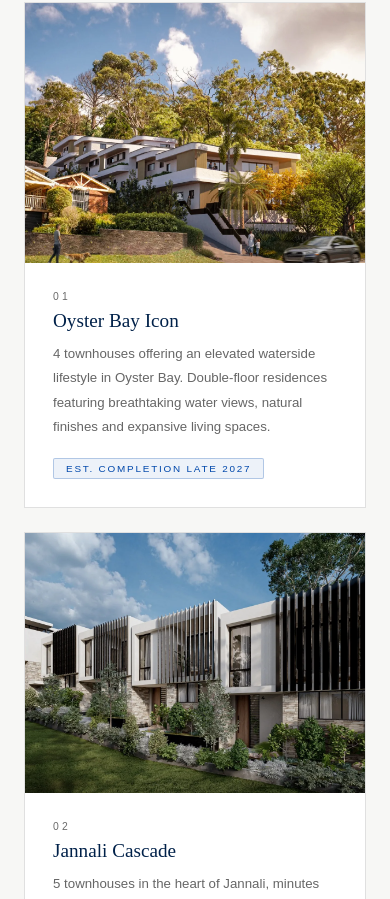
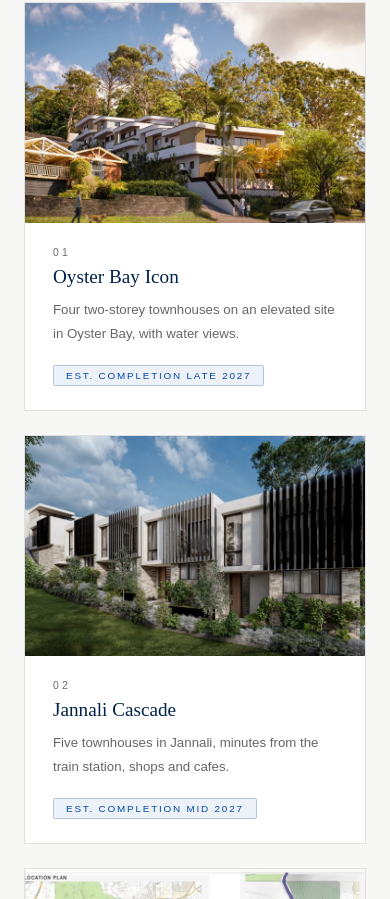
Before and after one commit to Able-Business/ablebusiness.com.au, a plain HTML site: page index.html in a window 390 px wide. Shown: the part 1101-2000 px from the top of the page. Drawn offline with Linux system fonts and the light colour scheme.

Commit message:
Plain project descriptions and a fixed 2x2 project grid
Descriptions rewritten in the same plain style as the rest of the page,
keeping only the facts the old text contained:
- Oyster Bay Icon: four two-storey townhouses, elevated site, water views
- Jannali Cascade: five townhouses, minutes from station, shops, cafes
- Ecotourism Park: timber cabins for short stays, edge of a national
  park on the Central Coast
- South West Star: four-bedroom townhouses, Sydney's South West,
  open-plan living, ensuite to each main bedroom
Dropped "breathtaking", "charming", "perfect escape", "stylish",
"designer spaces" and similar.

Layout: the grid was auto-fill with a 340px minimum, which gave three
columns plus one orphan card on wide screens. Now a fixed two columns
(one on phones, under 768px), with the header and grid sharing a
1200px centred width so the Enquire button lines up with the cards.
Card images 260px to 220px and card padding trimmed, so the 2x2 block
is 846px tall at 1440x900 and nearly fits one screen.

Checked at 1440, 1024, 820 (two columns) and 375 (one column), no
horizontal scroll, no console errors.

Co-Authored-By: Claude Opus 5.5 <noreply@anthropic.com>

```diff
--- a/index.html
+++ b/index.html
@@ -92,12 +92,13 @@
   /* PROJECTS */
   #projects{background:var(--off-white);}
   .projects-header{display:flex;justify-content:space-between;align-items:flex-end;margin-bottom:56px;flex-wrap:wrap;gap:20px;}
-  .projects-grid{display:grid;grid-template-columns:repeat(auto-fill,minmax(340px,1fr));gap:24px;}
+  .projects-grid{display:grid;grid-template-columns:repeat(2,minmax(0,1fr));gap:24px;}
+  .projects-header,.projects-grid{max-width:1200px;margin-left:auto;margin-right:auto;}
   .project-card{background:var(--white);overflow:hidden;border:1px solid var(--border);transition:box-shadow .3s,transform .3s;}
   .project-card:hover{box-shadow:0 12px 40px rgba(0,0,0,.1);transform:translateY(-3px);}
-  .project-img{width:100%;height:260px;object-fit:cover;display:block;transition:transform .6s ease;}
+  .project-img{width:100%;height:220px;object-fit:cover;display:block;transition:transform .6s ease;}
   .project-card:hover .project-img{transform:scale(1.04);}
-  .project-card-body{padding:28px;}
+  .project-card-body{padding:24px 28px;}
   .project-num{font-size:.65rem;letter-spacing:.3em;color:var(--light-muted);font-family:'Barlow',sans-serif;margin-bottom:8px;}
   .project-title{font-family:'Martel',serif;font-size:1.2rem;font-weight:400;margin-bottom:10px;color:var(--navy);}
   .project-desc{font-size:.83rem;color:var(--muted);line-height:1.85;font-family:'Barlow',sans-serif;margin-bottom:18px;}
@@ -179,6 +180,7 @@
     .hamburger{display:flex;}
     section{padding:64px 24px;}
     .projects-header{flex-direction:column;align-items:flex-start;}
+    .projects-grid{grid-template-columns:1fr;}
     footer{flex-direction:column;text-align:center;padding:28px 24px;}
     .contact-form .row{grid-template-columns:1fr;}
   }
@@ -238,7 +240,7 @@
       <div class="project-card-body">
         <p class="project-num">01</p>
         <h3 class="project-title">Oyster Bay Icon</h3>
-        <p class="project-desc">4 townhouses offering an elevated waterside lifestyle in Oyster Bay. Double-floor residences featuring breathtaking water views, natural finishes and expansive living spaces.</p>
+        <p class="project-desc">Four two-storey townhouses on an elevated site in Oyster Bay, with water views.</p>
         <span class="project-status status-construction">Est. Completion Late 2027</span>
       </div>
     </div>
@@ -248,7 +250,7 @@
       <div class="project-card-body">
         <p class="project-num">02</p>
         <h3 class="project-title">Jannali Cascade</h3>
-        <p class="project-desc">5 townhouses in the heart of Jannali, minutes from the train station, shops and cafes. A blend of modern living and prime location, designed for convenience and comfort.</p>
+        <p class="project-desc">Five townhouses in Jannali, minutes from the train station, shops and cafes.</p>
         <span class="project-status status-construction">Est. Completion Mid 2027</span>
       </div>
     </div>
@@ -258,7 +260,7 @@
       <div class="project-card-body">
         <p class="project-num">03</p>
         <h3 class="project-title">Ecotourism Park</h3>
-        <p class="project-desc">Charming wood cabins on the edge of a National Park on the Central Coast. The perfect escape for overnight treks, peaceful retreats or relaxing getaways.</p>
+        <p class="project-desc">Timber cabins for short stays, on the edge of a national park on the Central Coast.</p>
         <span class="project-status status-planning">In Planning 2027</span>
       </div>
     </div>
@@ -268,7 +270,7 @@
       <div class="project-card-body">
         <p class="project-num">04</p>
         <h3 class="project-title">South West Star</h3>
-        <p class="project-desc">A collection of stylish 4-bedroom townhouses in Sydney's South West. Open-plan living, designer spaces, spacious master ensuites and contemporary finishes.</p>
+        <p class="project-desc">Four-bedroom townhouses in Sydney's South West, with open-plan living and an ensuite to each main bedroom.</p>
         <span class="project-status status-completed">Completed 2023</span>
       </div>
     </div>
```
